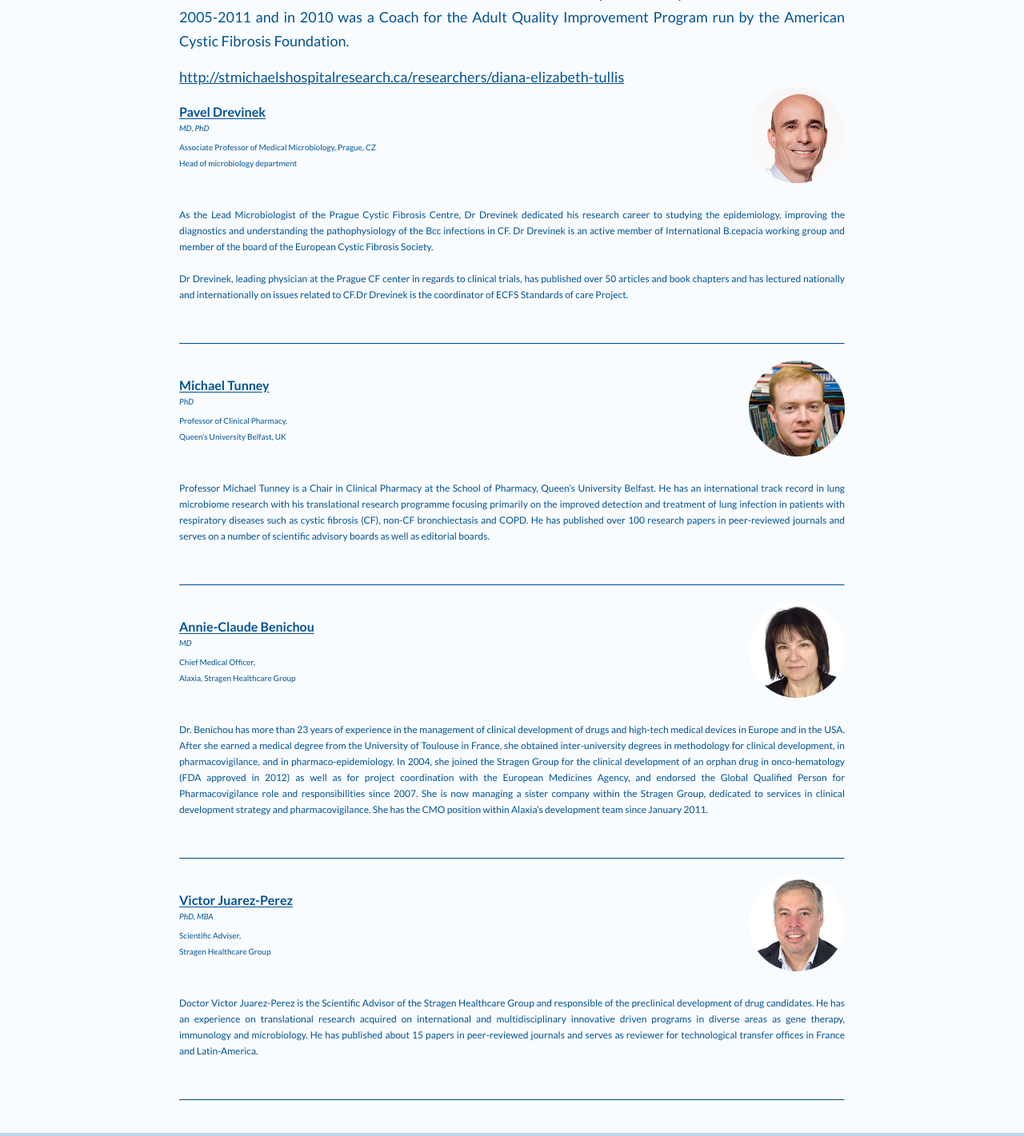
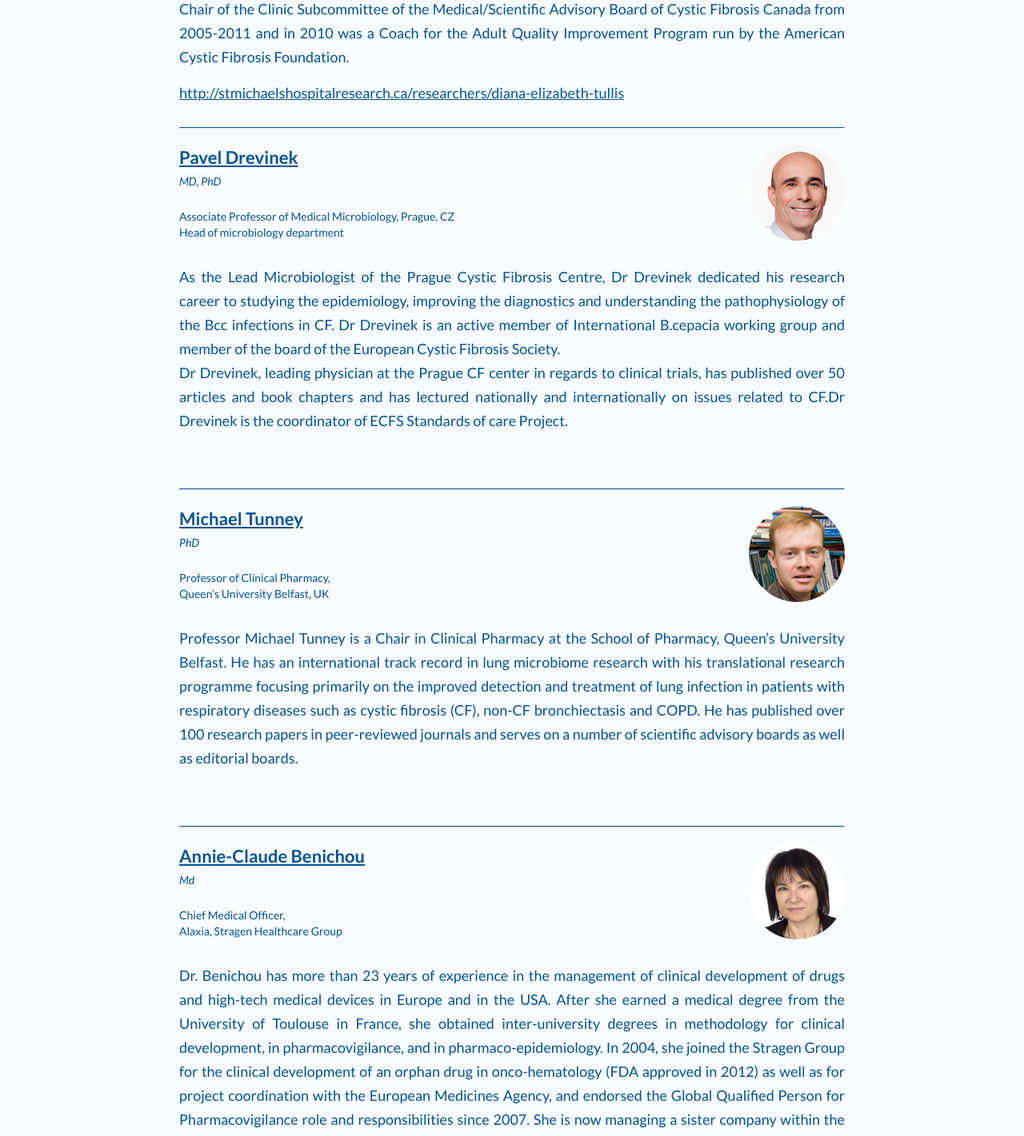
Before and after one commit to JBeaussart/alaxia-pharma, a Vue app: page /scientific-board in a window 1280 px wide. Shown: the part 1080-2501 px from the top of the page at 80% size. Built offline with nearby package versions, Linux system fonts and the light colour scheme.

Commit message:
finish to complete all the scientific board

```diff
--- a/src/components/ScientificBoard/Card.vue
+++ b/src/components/ScientificBoard/Card.vue
@@ -5,6 +5,7 @@
       <div class="card_id_text">
         <h2 class="card_id_text_name">{{ person.name }}</h2>
         <p class="card_id_text_post">{{ person.post }}</p>
+        <br>
         <p v-html="person.work" class="card_id_text_work"></p>
       </div>
       <div class="card_id_avatar">
@@ -40,6 +41,42 @@ export default {
           description:
             "As the Director of the Toronto Adult Cystic Fibrosis Clinic at St. Michael’s Hospital, Dr Tullis is responsible for the care of 450 adults with CF. Dr Tullis is a Professor of Medicine at the University of Toronto, the Respirology Division Head at St. Michael’s Hospital, and an Adjunct Scientist at the Keenan Research Centre of Li Ka Shing Knowledge Institute. Dr Tullis is the Cystic Fibrosis Canada Chair in Adult CF Research.<br>Dr Tullis has published over 100 articles and book chapters and has lectured nationally and internationally on issues related to CF in adults. She has had 25 years of experience with CF clinical care. She was the Chair of the Clinic Subcommittee of the Medical/Scientific Advisory Board of Cystic Fibrosis Canada from 2005-2011 and in 2010 was a Coach for the Adult Quality Improvement Program run by the American Cystic Fibrosis Foundation.",
           link: "<a style='font-size: 18px' target='_blank' href='http://stmichaelshospitalresearch.ca/researchers/diana-elizabeth-tullis/'>http://stmichaelshospitalresearch.ca/researchers/diana-elizabeth-tullis</a>",
+        },
+        {
+          name: "Pavel Drevinek",
+          post: "MD, PhD",
+          work: "Associate Professor of Medical Microbiology, Prague, CZ<br>Head of microbiology department",
+          avatar: "/src/assets/scientific_board/pavel-drevinek.png",
+          description:
+            "As the Lead Microbiologist of the Prague Cystic Fibrosis Centre, Dr Drevinek dedicated his research career to studying the epidemiology, improving the diagnostics and understanding the pathophysiology of the Bcc infections in CF. Dr Drevinek is an active member of International B.cepacia working group and member of the board of the European Cystic Fibrosis Society.<br>Dr Drevinek, leading physician at the Prague CF center in regards to clinical trials, has published over 50 articles and book chapters and has lectured nationally and internationally on issues related to CF.Dr Drevinek is the coordinator of ECFS Standards of care Project.",
+          link: "",
+        },
+        {
+          name: "Michael Tunney",
+          post: "PhD",
+          work: "Professor of Clinical Pharmacy,<br>Queen’s University Belfast, UK",
+          avatar: "/src/assets/scientific_board/michael-tunney.png",
+          description:
+            "Professor Michael Tunney is a Chair in Clinical Pharmacy at the School of Pharmacy, Queen’s University Belfast. He has an international track record in lung microbiome research with his translational research programme focusing primarily on the improved detection and treatment of lung infection in patients with respiratory diseases such as cystic fibrosis (CF), non-CF bronchiectasis and COPD. He has published over 100 research papers in peer-reviewed journals and serves on a number of scientific advisory boards as well as editorial boards.",
+          link: "",
+        },
+        {
+          name: "Annie-Claude Benichou",
+          post: "Md",
+          work: "Chief Medical Officer,<br>Alaxia, Stragen Healthcare Group",
+          avatar: "/src/assets/scientific_board/annie-claude-benichou.png",
+          description:
+            "Dr. Benichou has more than 23 years of experience in the management of clinical development of drugs and high-tech medical devices in Europe and in the USA. After she earned a medical degree from the University of Toulouse in France, she obtained inter-university degrees in methodology for clinical development, in pharmacovigilance, and in pharmaco-epidemiology. In 2004, she joined the Stragen Group for the clinical development of an orphan drug in onco-hematology (FDA approved in 2012) as well as for project coordination with the European Medicines Agency, and endorsed the Global Qualified Person for Pharmacovigilance role and responsibilities since 2007. She is now managing a sister company within the Stragen Group, dedicated to services in clinical development strategy and pharmacovigilance. She has the CMO position within Alaxia’s development team since January 2011.",
+          link: "",
+        },
+        {
+          name: "Victor Juarez-Perez",
+          post: "PhD, MBA",
+          work: "Scientific Adviser,<br>Stragen Healthcare Group",
+          avatar: "/src/assets/scientific_board/victor-juarez-perez.png",
+          description:
+            "Doctor Victor Juarez-Perez is the Scientific Advisor of the Stragen Healthcare Group and responsible of the preclinical development of drug candidates. He has an experience on translational research acquired on international and multidisciplinary innovative driven programs in diverse areas as gene therapy, immunology and microbiology. He has published about 15 papers in peer-reviewed journals and serves as reviewer for technological transfer offices in France and Latin-America.",
+          link: "",
         },
       ],
     };
--- a/src/pages/ScientificBoard.vue
+++ b/src/pages/ScientificBoard.vue
@@ -2,145 +2,6 @@
   <div class="container">
     <h1>SCIENTIFIC BOARD</h1>
     <Card />
-    <!-- Pavel Drevinek -->
-    <div class="card">
-      <div class="card_id">
-        <div class="card_id_text">
-          <h2 class="card_id_text_name">Pavel Drevinek</h2>
-          <p class="card_id_text_post">MD, PhD</p>
-          <p class="card_id_text_work">
-            Associate Professor of Medical Microbiology, Prague, CZ <br />
-            Head of microbiology department
-          </p>
-        </div>
-        <div class="card_id_avatar">
-          <img
-            class="card_id_avatar_img"
-            src="../assets/scientific_board/Pavel-Drevinek.png"
-            alt="avatar"
-          />
-        </div>
-      </div>
-      <p class="card_description">
-        As the Lead Microbiologist of the Prague Cystic Fibrosis Centre, Dr
-        Drevinek dedicated his research career to studying the epidemiology,
-        improving the diagnostics and understanding the pathophysiology of the
-        Bcc infections in CF. Dr Drevinek is an active member of International
-        B.cepacia working group and member of the board of the European Cystic
-        Fibrosis Society.
-        <br />
-        <br />
-        Dr Drevinek, leading physician at the Prague CF center in regards to
-        clinical trials, has published over 50 articles and book chapters and
-        has lectured nationally and internationally on issues related to CF.Dr
-        Drevinek is the coordinator of ECFS Standards of care Project.
-      </p>
-      <br />
-      <hr />
-
-      <!-- Michael Tunney -->
-      <div class="card">
-        <div class="card_id">
-          <div class="card_id_text">
-            <h2 class="card_id_text_name">Michael Tunney</h2>
-            <p class="card_id_text_post">PhD</p>
-            <p class="card_id_text_work">
-              Professor of Clinical Pharmacy, <br />
-              Queen’s University Belfast, UK
-            </p>
-          </div>
-          <div class="card_id_avatar">
-            <img
-              class="card_id_avatar_img"
-              src="../assets/scientific_board/michael-tunney.png"
-              alt="avatar"
-            />
-          </div>
-        </div>
-        <p class="card_description">
-          Professor Michael Tunney is a Chair in Clinical Pharmacy at the School
-          of Pharmacy, Queen’s University Belfast. He has an international track
-          record in lung microbiome research with his translational research
-          programme focusing primarily on the improved detection and treatment
-          of lung infection in patients with respiratory diseases such as cystic
-          fibrosis (CF), non-CF bronchiectasis and COPD. He has published over
-          100 research papers in peer-reviewed journals and serves on a number
-          of scientific advisory boards as well as editorial boards.
-        </p>
-        <br />
-        <hr />
-      </div>
-    </div>
-
-    <!-- Annie-Claude Benichou -->
-    <div class="card">
-      <div class="card_id">
-        <div class="card_id_text">
-          <h2 class="card_id_text_name">Annie-Claude Benichou</h2>
-          <p class="card_id_text_post">MD</p>
-          <p class="card_id_text_work">
-            Chief Medical Officer, <br />
-            Alaxia, Stragen Healthcare Group
-          </p>
-        </div>
-        <div class="card_id_avatar">
-          <img
-            class="card_id_avatar_img"
-            src="../assets/scientific_board/annie-claude-benichou.png"
-            alt="avatar"
-          />
-        </div>
-      </div>
-      <p class="card_description">
-        Dr. Benichou has more than 23 years of experience in the management of
-        clinical development of drugs and high-tech medical devices in Europe
-        and in the USA. After she earned a medical degree from the University of
-        Toulouse in France, she obtained inter-university degrees in methodology
-        for clinical development, in pharmacovigilance, and in
-        pharmaco-epidemiology. In 2004, she joined the Stragen Group for the
-        clinical development of an orphan drug in onco-hematology (FDA approved
-        in 2012) as well as for project coordination with the European Medicines
-        Agency, and endorsed the Global Qualified Person for Pharmacovigilance
-        role and responsibilities since 2007. She is now managing a sister
-        company within the Stragen Group, dedicated to services in clinical
-        development strategy and pharmacovigilance. She has the CMO position
-        within Alaxia’s development team since January 2011.
-      </p>
-      <br />
-      <hr />
-    </div>
-
-    <!-- Victor Juarez-Perez -->
-    <div class="card">
-      <div class="card_id">
-        <div class="card_id_text">
-          <h2 class="card_id_text_name">Victor Juarez-Perez</h2>
-          <p class="card_id_text_post">PhD, MBA</p>
-          <p class="card_id_text_work">
-            Scientific Adviser, <br />
-            Stragen Healthcare Group
-          </p>
-        </div>
-        <div class="card_id_avatar">
-          <img
-            class="card_id_avatar_img"
-            src="../assets/scientific_board/victor-juarez-perez.png"
-            alt="avatar"
-          />
-        </div>
-      </div>
-      <p class="card_description">
-        Doctor Victor Juarez-Perez is the Scientific Advisor of the Stragen
-        Healthcare Group and responsible of the preclinical development of drug
-        candidates. He has an experience on translational research acquired on
-        international and multidisciplinary innovative driven programs in
-        diverse areas as gene therapy, immunology and microbiology. He has
-        published about 15 papers in peer-reviewed journals and serves as
-        reviewer for technological transfer offices in France and Latin-America.
-      </p>
-      <br />
-      <hr />
-    </div>
   </div>
 </template>
 
```
